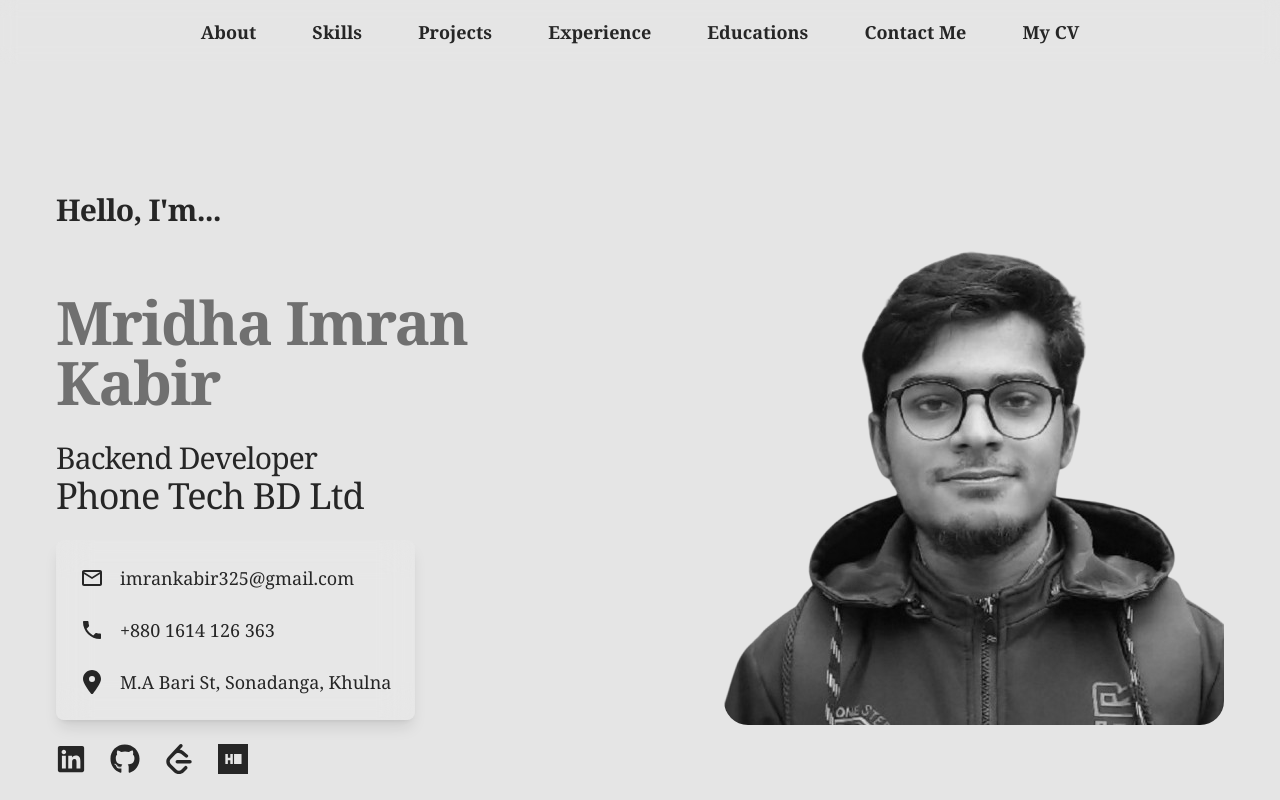
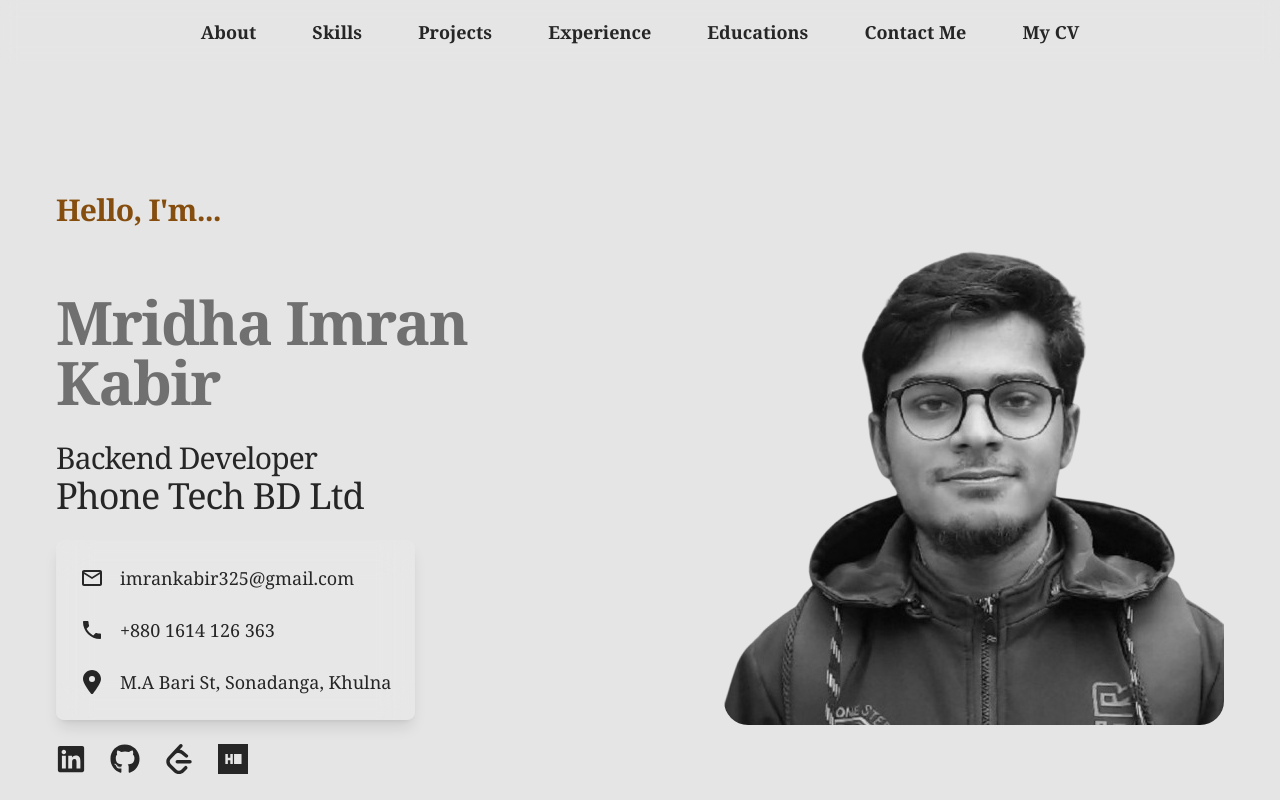
Before and after one commit to imrankabir02/portfolio, a React (Vite) app: page / in a window 1280 px wide. Shown: the top 800 px of the page. Built offline with nearby package versions, Linux system fonts and the light colour scheme; a web font is replaced by a local one.

Commit message:
code updated

```diff
--- a/src/Components/Hero.jsx
+++ b/src/Components/Hero.jsx
@@ -14,7 +14,7 @@ const Hero = () => {
                 <div className="flex flex-col px-6 py-12 mx-auto lg:flex-row lg:items-center lg:justify-between max-w-7xl">
                     {/* Left side - Text content */}
                     <div className="flex flex-col items-center mb-8 lg:items-start lg:w-1/2 lg:mb-0">
-                        <p className="text-xl font-semibold leading-tight tracking-tight text-center lg:text-3xl lg:text-left lg:mt-16 animate-fadeIn">
+                        <p className="text-xl font-semibold leading-tight tracking-tight text-center lg:text-3xl lg:text-left lg:mt-16 text-yellow-800">
                             Hello, I'm...
                         </p>
                         {/* <h1 className="text-4xl font-extrabold leading-tight tracking-tight text-center lg:text-6xl lg:text-left lg:mt-16">
```
